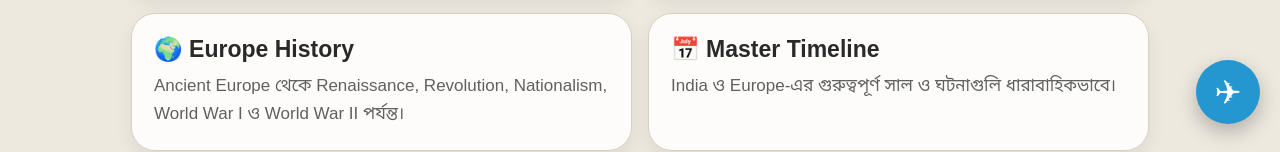
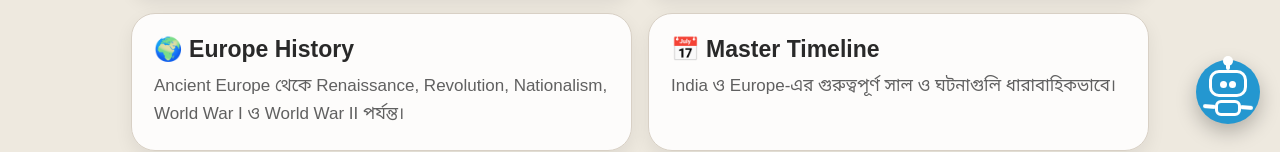
Before and after one commit to subrataparia232-glitch/history-with-subrata, a plain HTML site: page index.html in a window 1280 px wide. Shown: the part 651-803 px from the top of the page. Drawn offline with Linux system fonts and the light colour scheme.

Commit message:
New update

```diff
--- a/index.html
+++ b/index.html
@@ -34,7 +34,22 @@ nav button.active{background:#493020;color:white}
 footer{text-align:center;color:#666;padding:25px 15px 45px;font-size:18px}
 @media(max-width:650px){.grid,.step-grid{grid-template-columns:1fr}.hero{padding:30px 24px}.page{padding:18px 12px 40px}}
 </style>
-</head>
+<style>
+.robot-telegram{font-size:0!important;overflow:visible}
+.robot{position:relative;display:block;width:48px;height:56px;animation:robotFloat 2s ease-in-out infinite}
+.antenna{position:absolute;left:22px;top:0;width:4px;height:9px;border-radius:4px;background:#fff}
+.antenna:after{content:"";position:absolute;left:-3px;top:-5px;width:10px;height:10px;border-radius:50%;background:#fff}
+.robot-head{position:absolute;left:5px;top:9px;width:38px;height:27px;border:3px solid #fff;border-radius:10px;background:#2497d0}
+.eye{position:absolute;top:8px;width:7px;height:7px;border-radius:50%;background:#fff;animation:robotBlink 2.8s infinite}
+.eye.left{left:8px}.eye.right{right:8px}
+.robot-body{position:absolute;left:11px;top:39px;width:26px;height:16px;border:3px solid #fff;border-radius:6px;background:#2497d0}
+.arm{position:absolute;top:2px;width:13px;height:4px;border-radius:4px;background:#fff}
+.left-arm{left:-15px;transform-origin:right center;animation:robotWave 1.2s ease-in-out infinite}
+.right-arm{right:-15px;transform-origin:left center;animation:robotWave 1.2s ease-in-out infinite reverse}
+@keyframes robotBlink{0%,42%,47%,100%{transform:scaleY(1)}44%{transform:scaleY(.1)}}
+@keyframes robotWave{0%,100%{transform:rotate(15deg)}50%{transform:rotate(-30deg)}}
+@keyframes robotFloat{0%,100%{transform:translateY(0)}50%{transform:translateY(-3px)}}
+</style></head>
 <body>
 <header><h1>📚 History With Subrata Paria</h1><p>India & Europe History • Step-by-Step Learning</p></header>
 
@@ -108,7 +123,17 @@ footer{text-align:center;color:#666;padding:25px 15px 45px;font-size:18px}
 <div class="card"><h3>এই সাইটে যা আছে</h3><ul class="about-list"><li>🏛️ Ancient India-এর বিষয়ভিত্তিক Step ও বিস্তারিত উত্তর</li><li>🇮🇳 Modern India-এর গুরুত্বপূর্ণ আন্দোলন, ঘটনা ও সাল</li><li>🌍 Ancient Europe থেকে Modern Europe পর্যন্ত History</li><li>📅 India ও Europe-এর Master Timeline</li><li>📝 300+ MCQ Quiz এবং green/red answer feedback</li><li>📚 Repository-তে আপলোড করা PDF Books-এর Open ও Download option</li></ul></div>
 </section>
 
-<a class="telegram" href="https://t.me/Subrata230306" target="_blank" aria-label="Telegram">✈</a>
+<a class="telegram robot-telegram" href="https://t.me/Subrata230306" target="_blank" aria-label="Telegram">
+<span class="robot" aria-hidden="true">
+  <span class="antenna"></span>
+  <span class="robot-head">
+    <span class="eye left"></span><span class="eye right"></span>
+  </span>
+  <span class="robot-body">
+    <span class="arm left-arm"></span><span class="arm right-arm"></span>
+  </span>
+</span>
+</a>
 <footer>©2026 History with Subrata Paria -India& Europe</footer>
 
 <script>
```
